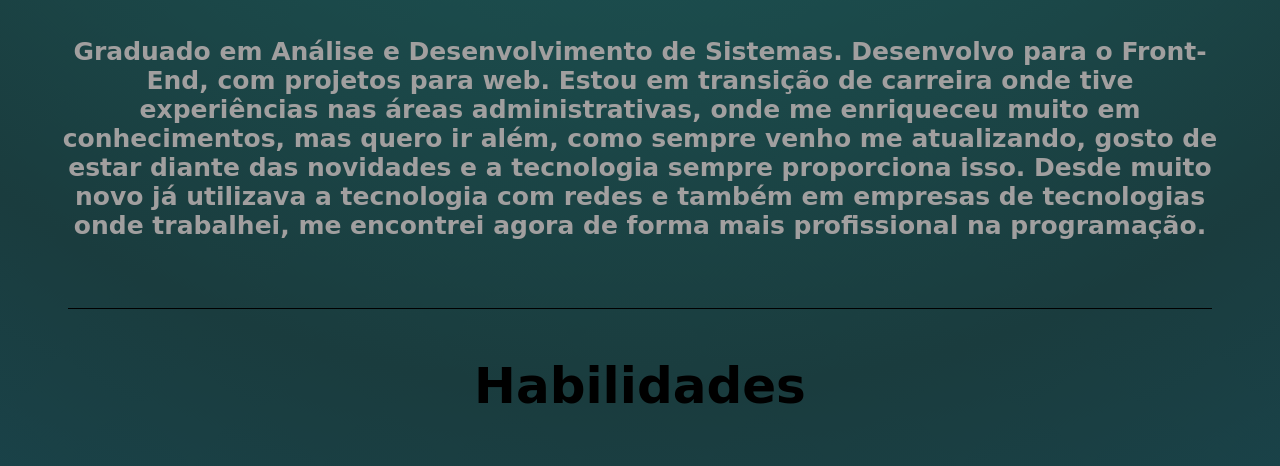
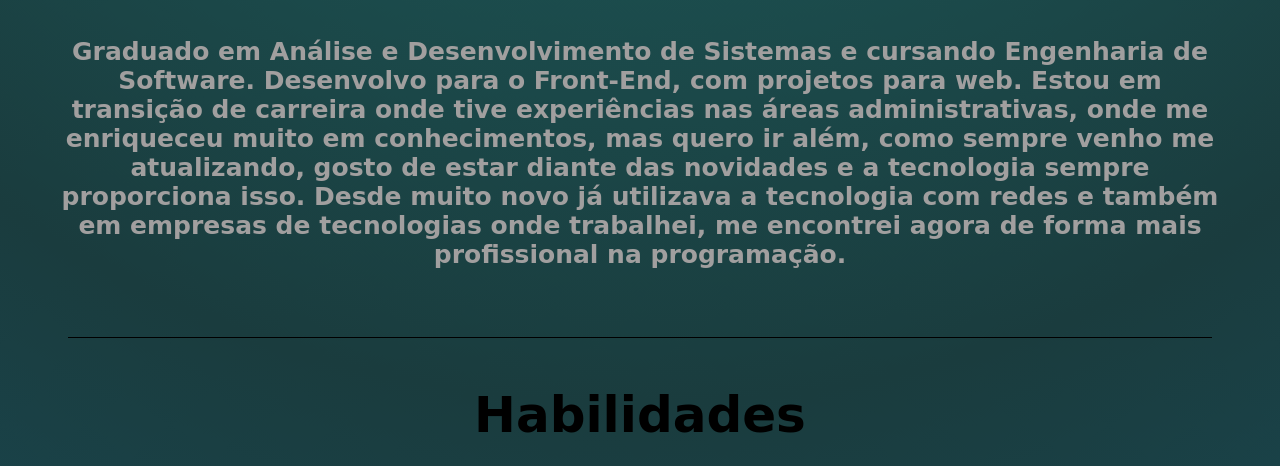
Before and after one commit to hpdesenvolvedor/portifolio, a plain HTML site: page index.html in a window 1280 px wide. Shown: the part 763-1229 px from the top of the page. Drawn offline with Linux system fonts and the light colour scheme; a web font is replaced by a local one.

Commit message:
atualizando descricao

```diff
--- a/index.html
+++ b/index.html
@@ -61,7 +61,7 @@
         <section class="conteudo-secundario">
 
             <h3 id="sobremim" class="conteudo-secundario-titulo">Descrição sobre mim</h3>
-            <Apaixonado class="conteudo-secundario-paragrafo">Graduado em Análise e Desenvolvimento de Sistemas.
+            <Apaixonado class="conteudo-secundario-paragrafo">Graduado em Análise e Desenvolvimento de Sistemas e cursando Engenharia de Software.
 
                 Desenvolvo para o Front-End, com projetos para web. Estou em transição de carreira onde tive
                 experiências nas áreas administrativas, onde me enriqueceu muito em conhecimentos, mas
```
